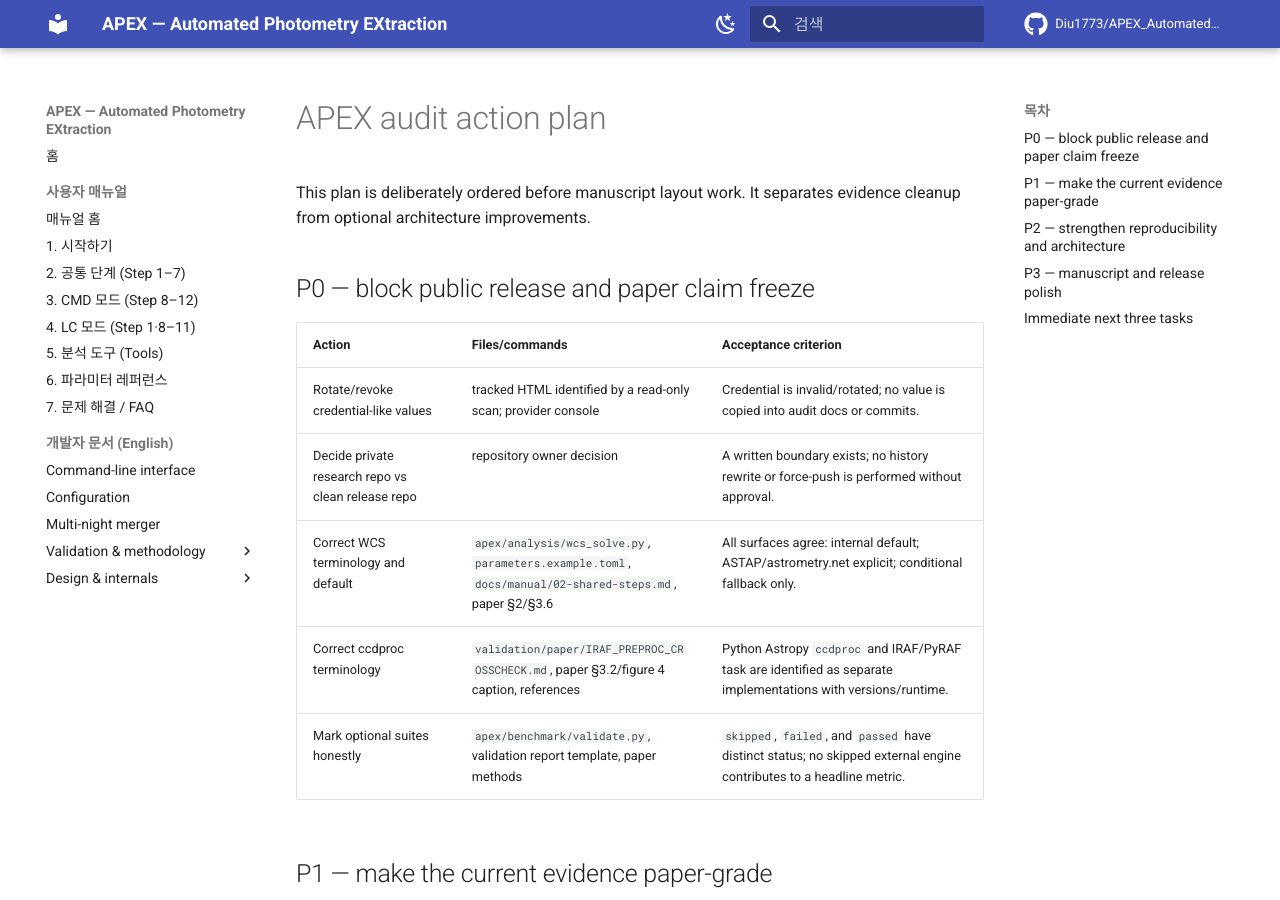
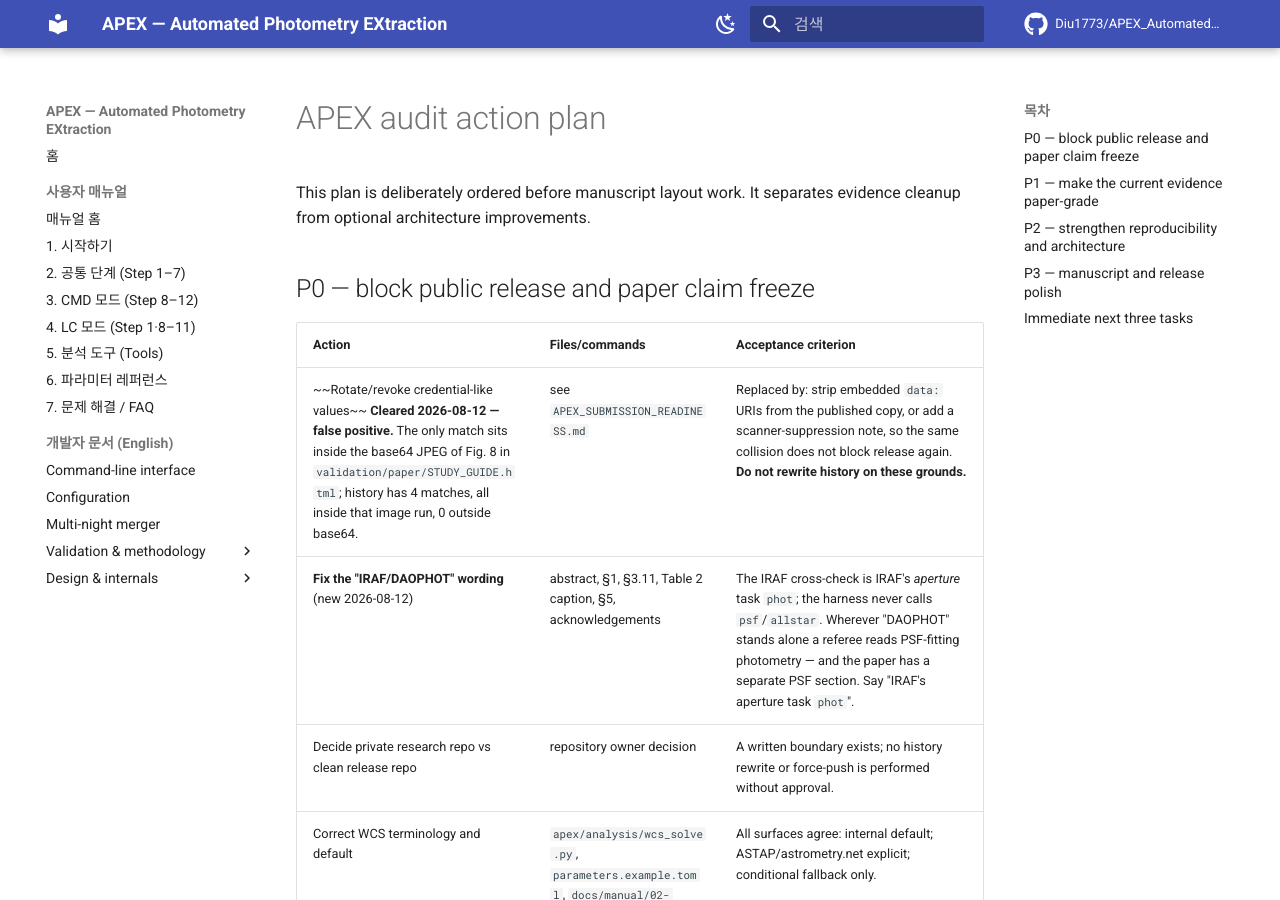
Before and after one commit to Diu1773/APEX_AutomatedPhotometryEXtraction, an MkDocs documentation site: the page built from docs/audit/APEX_ACTION_PLAN.md, in a window 1280 px wide and 900 px high. Built offline with MkDocs 1.6.1 and Material for MkDocs 9.7.7, drawn with Linux system fonts in a browser that asks for light colours; comment, search, counter and statistics services are not loaded; some of the changed text lies outside the part shown.

Commit message:
audit(plan): P0 자격증명 항목 해제 + PSF A 축을 즉시 과제 1 번으로
기존 「즉시 다음 3 개」의 1 번이 존재하지 않는 자격증명 폐기를 사용자에게
요구하고 있었다. 오탐 확인(70de474)에 맞춰 교체했다.

새 1 번은 PSF A 축 마무리다. 하네스는 돌지만 주입 25 개라 결론이 없고, 그
사이 초록은 IRAF/DAOPHOT 이라고 쓰고 있다 — 실제로는 조리개 태스크이므로
**PSF 엔진에 대한 외부 대조가 논문에 하나도 없는 상태**다. P0 에 문구 수정
항목도 추가했다.

Co-Authored-By: Claude Opus 5 <noreply@anthropic.com>

```diff
--- a/docs/audit/APEX_ACTION_PLAN.md
+++ b/docs/audit/APEX_ACTION_PLAN.md
@@ -6,7 +6,8 @@ This plan is deliberately ordered before manuscript layout work. It separates ev
 
 | Action | Files/commands | Acceptance criterion |
 |---|---|---|
-| Rotate/revoke credential-like values | tracked HTML identified by a read-only scan; provider console | Credential is invalid/rotated; no value is copied into audit docs or commits. |
+| ~~Rotate/revoke credential-like values~~ **Cleared 2026-08-12 — false positive.** The only match sits inside the base64 JPEG of Fig. 8 in `validation/paper/STUDY_GUIDE.html`; history has 4 matches, all inside that image run, 0 outside base64. | see `APEX_SUBMISSION_READINESS.md` | Replaced by: strip embedded `data:` URIs from the published copy, or add a scanner-suppression note, so the same collision does not block release again. **Do not rewrite history on these grounds.** |
+| **Fix the "IRAF/DAOPHOT" wording** (new 2026-08-12) | abstract, §1, §3.11, Table 2 caption, §5, acknowledgements | The IRAF cross-check is IRAF's *aperture* task `phot`; the harness never calls `psf`/`allstar`. Wherever "DAOPHOT" stands alone a referee reads PSF-fitting photometry — and the paper has a separate PSF section. Say "IRAF's aperture task `phot`". |
 | Decide private research repo vs clean release repo | repository owner decision | A written boundary exists; no history rewrite or force-push is performed without approval. |
 | Correct WCS terminology and default | `apex/analysis/wcs_solve.py`, `parameters.example.toml`, `docs/manual/02-shared-steps.md`, paper §2/§3.6 | All surfaces agree: internal default; ASTAP/astrometry.net explicit; conditional fallback only. |
 | Correct ccdproc terminology | `validation/paper/IRAF_PREPROC_CROSSCHECK.md`, paper §3.2/figure 4 caption, references | Python Astropy `ccdproc` and IRAF/PyRAF task are identified as separate implementations with versions/runtime. |
@@ -44,6 +45,17 @@ This plan is deliberately ordered before manuscript layout work. It separates ev
 
 ## Immediate next three tasks
 
-1. User approves the private-vs-public repository boundary and rotates the credential-like values.
-2. Apply the WCS/ccdproc/headless wording corrections to the manual and manuscript, using `APEX_MANUSCRIPT_CLAIM_MATRIX.md` as the gate.
-3. Generate one machine-readable validation manifest for the existing paper figures before changing their layout.
+Revised 2026-08-12. The previous item 1 asked the user to rotate a credential
+that does not exist.
+
+1. **Finish the PSF A-axis comparison** — the harness runs
+   (`validation/psf_engines/`, IRAF ALLSTAR) but rests on 25 implanted stars.
+   Re-score at ~400 so each magnitude × crowding cell carries statistics, then
+   settle the remaining `varorder` confounder. Until this lands, the paper has
+   **no external comparison for its PSF engine at all**, while its abstract says
+   "IRAF/DAOPHOT".
+2. Apply the WCS / `ccdproc` / headless / **`phot`-not-DAOPHOT** wording
+   corrections to the manual and manuscript, using
+   `APEX_MANUSCRIPT_CLAIM_MATRIX.md` as the gate.
+3. User approves the private-vs-public repository boundary (the credential half
+   of that decision is now moot).
```
